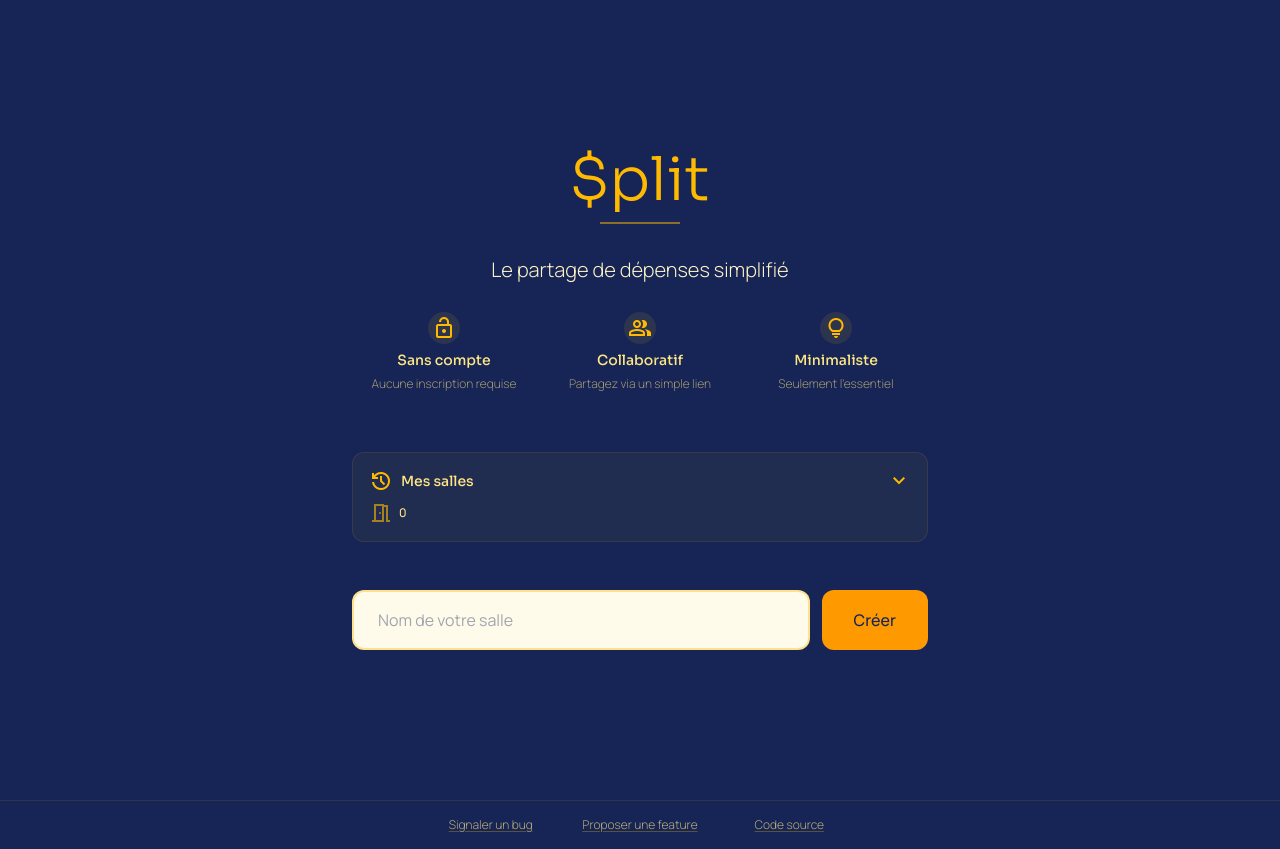
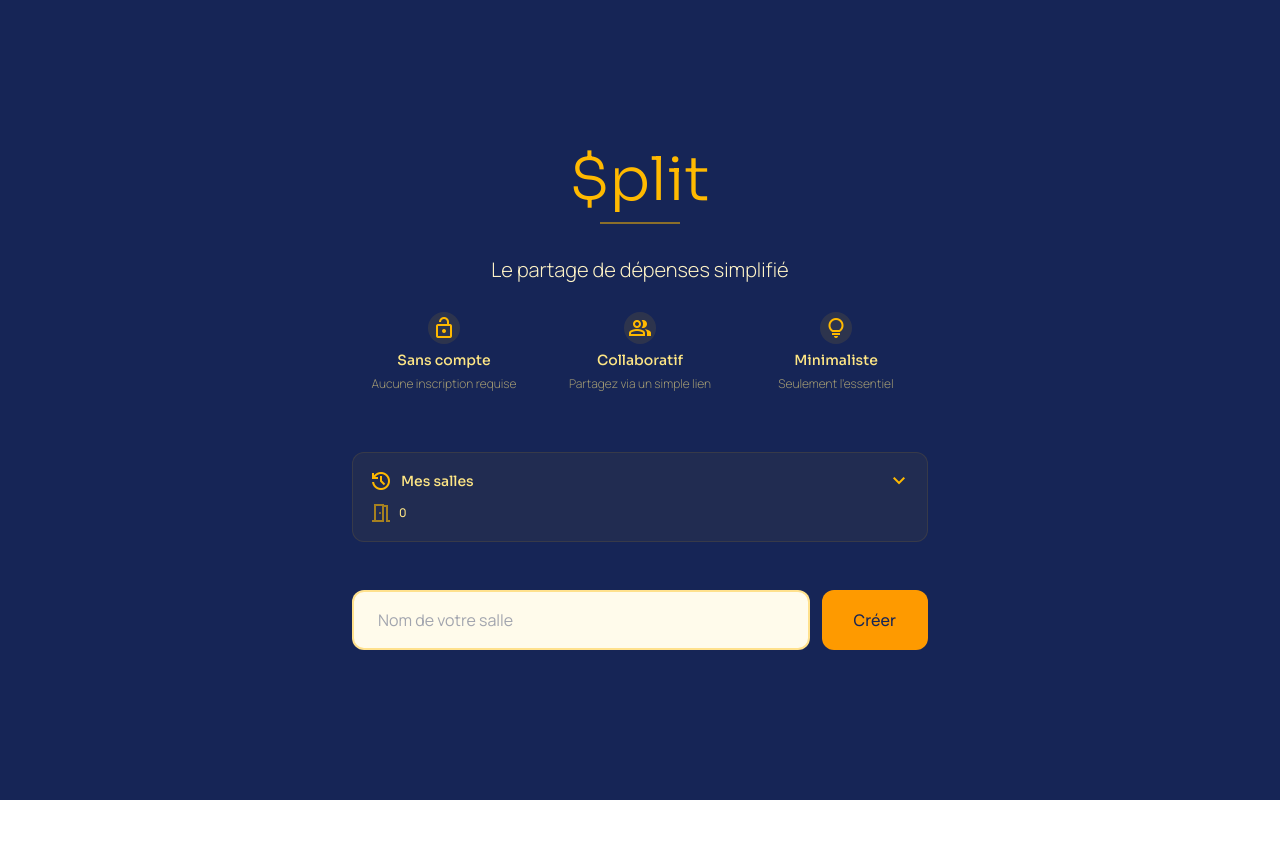
Before and after one commit to Delaudes/split, an Angular app: page / in a window 1280 px wide. After the commit the page ends 800 px from the top, so only its background shows below. Built offline with nearby package versions, Linux system fonts and the light colour scheme.

Commit message:
feat: remove AppController and related navigation functionality, update README and app structure

```diff
--- a/src/app/app.config.ts
+++ b/src/app/app.config.ts
@@ -3,7 +3,6 @@ import { provideRouter } from '@angular/router';
 
 import { HTTP_PROVIDERS } from '../http/http.provider';
 import { STORAGE_PROVIDERS } from '../storage/storage.provider';
-import { APP_PROVIDERS } from './app.provider';
 import { routes } from './app.routes';
 
 export const appConfig: ApplicationConfig = {
@@ -12,6 +11,5 @@ export const appConfig: ApplicationConfig = {
     provideRouter(routes),
     HTTP_PROVIDERS,
     STORAGE_PROVIDERS,
-    APP_PROVIDERS
   ]
 };
--- a/src/app/app.controller.ts
+++ /dev/null
@@ -1,17 +0,0 @@
-import { NavigationPort } from "../navigation/navigation.port";
-
-export class AppController {
-    private readonly GITHUB_REPO_URL = 'https://github.com/Delaudes/split';
-
-    constructor(
-        private readonly navigationPort: NavigationPort
-    ) { }
-
-    openIssue(): void {
-        this.navigationPort.openExternal(`${this.GITHUB_REPO_URL}/issues/new`);
-    }
-
-    openSourceCode(): void {
-        this.navigationPort.openExternal(this.GITHUB_REPO_URL);
-    }
-}
--- a/src/app/app.html
+++ b/src/app/app.html
@@ -1,27 +1 @@
 <router-outlet />
-
-<footer class="border-t border-amber-400/10 bg-blue-950 py-2">
-  <div class="grid grid-cols-3 gap-0 text-xs max-w-md mx-auto w-full">
-    <button
-      (click)="controller.openBugReport()"
-      class="block w-full text-center py-2 text-amber-200/70 hover:text-amber-200 font-light transition-colors underline underline-offset-2 decoration-amber-400/30 focus:outline-none focus:text-amber-200"
-      type="button"
-    >
-      Signaler un bug
-    </button>
-    <button
-      (click)="controller.openFeatureRequest()"
-      class="block w-full text-center py-2 text-amber-200/70 hover:text-amber-200 font-light transition-colors underline underline-offset-2 decoration-amber-400/30 focus:outline-none focus:text-amber-200"
-      type="button"
-    >
-      Proposer une feature
-    </button>
-    <button
-      (click)="controller.openSourceCode()"
-      class="block w-full text-center py-2 text-amber-200/70 hover:text-amber-200 font-light transition-colors underline underline-offset-2 decoration-amber-400/30 focus:outline-none focus:text-amber-200"
-      type="button"
-    >
-      Code source
-    </button>
-  </div>
-</footer>
--- a/src/app/app.provider.ts
+++ /dev/null
@@ -1,10 +0,0 @@
-import { NAVIGATION_PROVIDERS, NAVIGATION_TOKEN } from "../navigation/navigation.provider";
-import { AppController } from "./app.controller";
-
-export const APP_PROVIDERS = [
-    {
-        provide: AppController,
-        deps: [NAVIGATION_TOKEN],
-    },
-    ...NAVIGATION_PROVIDERS
-];
--- a/src/app/page/app.html
+++ b/src/app/page/app.html
@@ -1,27 +1 @@
 <router-outlet />
-
-<footer class="border-t border-amber-400/10 bg-blue-950 py-2">
-  <div class="grid grid-cols-3 gap-0 text-xs max-w-md mx-auto w-full">
-    <button
-      (click)="controller.openIssue()"
-      class="block w-full text-center py-2 text-amber-200/70 hover:text-amber-200 font-light transition-colors underline underline-offset-2 decoration-amber-400/30 focus:outline-none focus:text-amber-200"
-      type="button"
-    >
-      Signaler un bug
-    </button>
-    <button
-      (click)="controller.openIssue()"
-      class="block w-full text-center py-2 text-amber-200/70 hover:text-amber-200 font-light transition-colors underline underline-offset-2 decoration-amber-400/30 focus:outline-none focus:text-amber-200"
-      type="button"
-    >
-      Proposer une feature
-    </button>
-    <button
-      (click)="controller.openSourceCode()"
-      class="block w-full text-center py-2 text-amber-200/70 hover:text-amber-200 font-light transition-colors underline underline-offset-2 decoration-amber-400/30 focus:outline-none focus:text-amber-200"
-      type="button"
-    >
-      Code source
-    </button>
-  </div>
-</footer>
--- a/src/app/page/app.ts
+++ b/src/app/page/app.ts
@@ -1,14 +1,9 @@
-import { Component, inject } from '@angular/core';
+import { Component } from '@angular/core';
 import { RouterOutlet } from '@angular/router';
-import { AppController } from '../app.controller';
-import { APP_PROVIDERS } from '../app.provider';
 
 @Component({
   selector: 'app-root',
   imports: [RouterOutlet],
   templateUrl: './app.html',
-  providers: [APP_PROVIDERS],
 })
-export class App {
-  protected readonly controller = inject(AppController);
-}
+export class App { }
```
Also changed, not shown: 2 other files (tests, documents, lock files or other folders).
